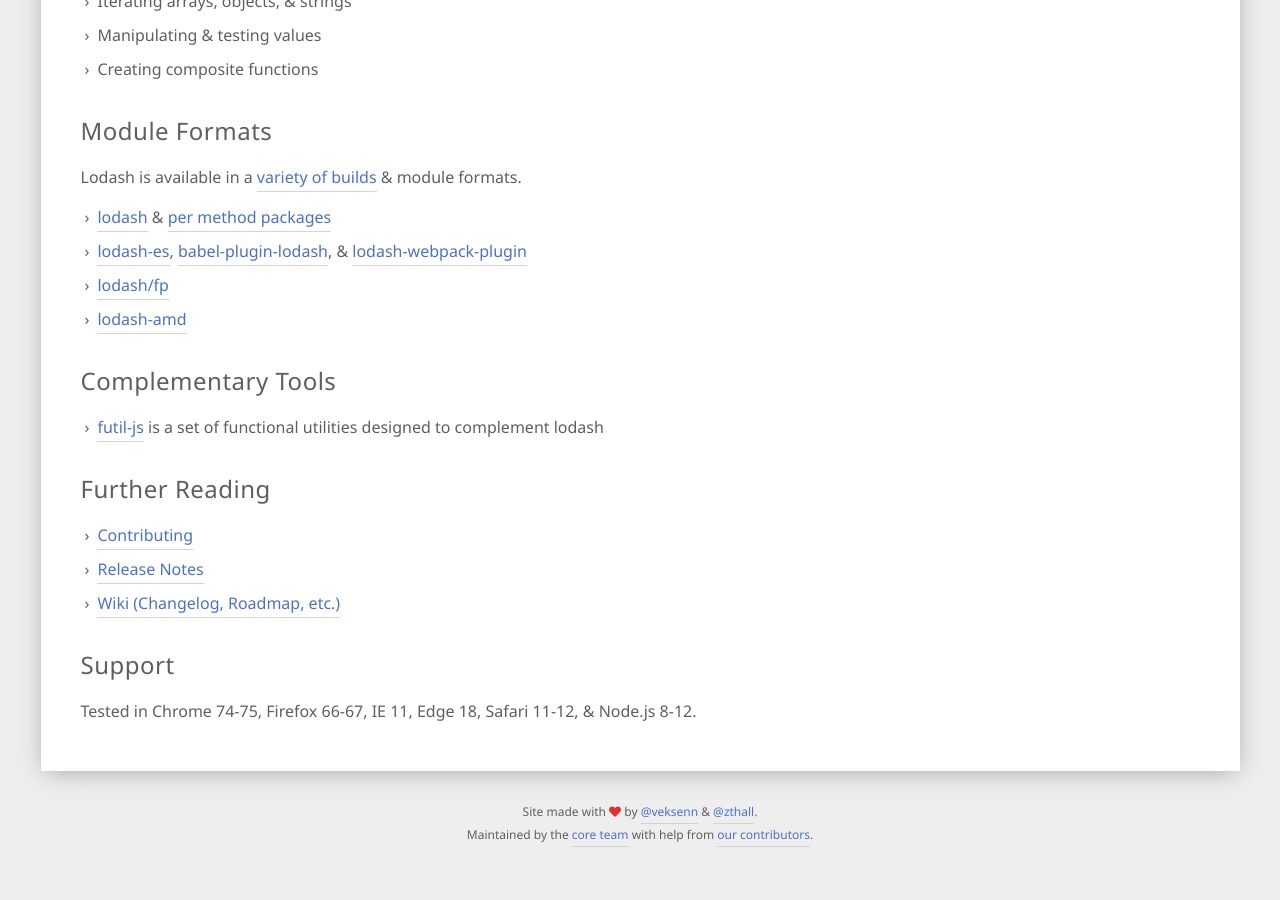
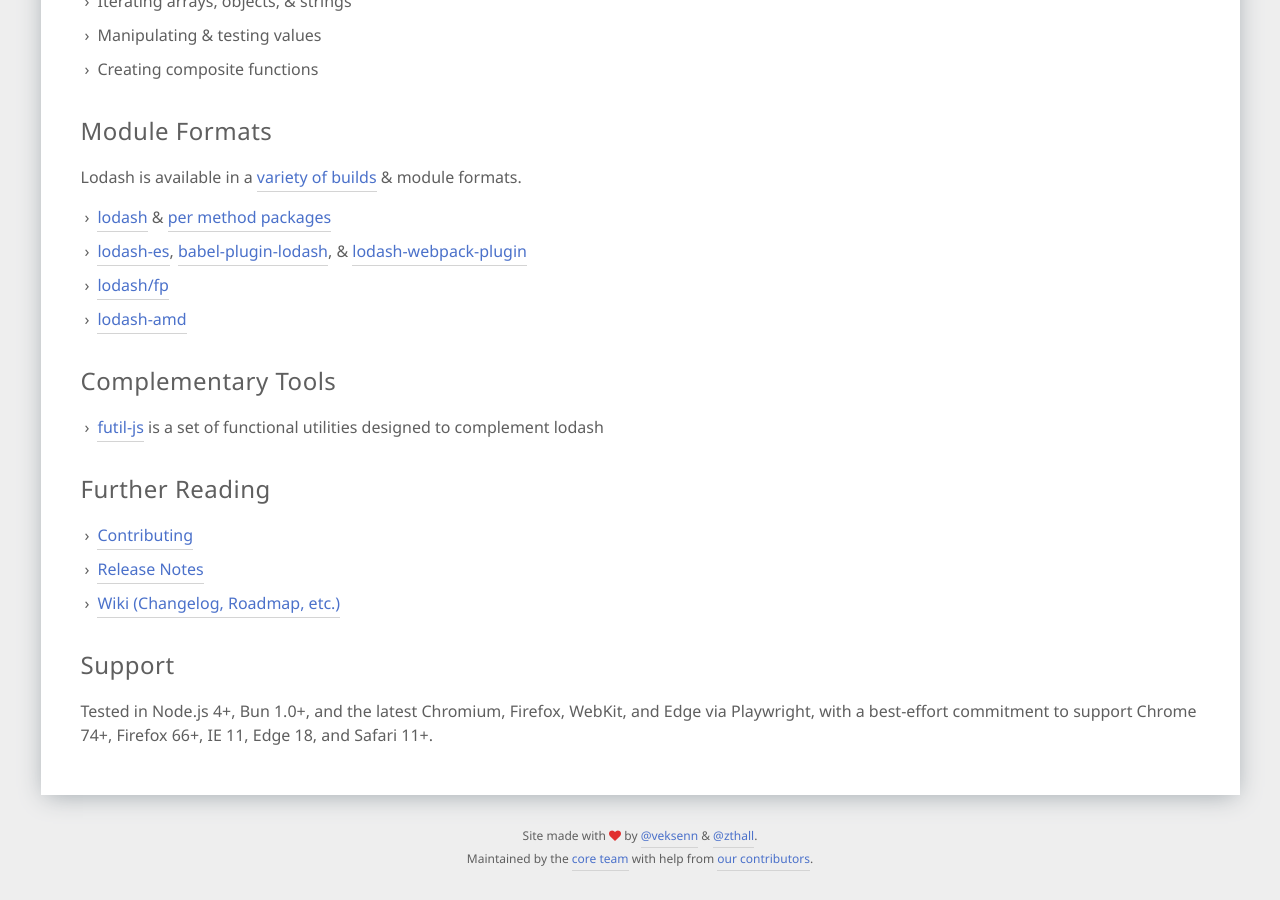
Before and after one commit to lodash/lodash.com, a Jekyll site: the page built from index.html, in a window 1280 px wide and 900 px high, scrolled down 1633 px. Built offline with Jekyll 4.4.1, drawn with Linux system fonts in a browser that asks for light colours; before the commit the page ends 2509 px from its top, so only the background shows below that.

Commit message:
docs: update the support section (#298)

```diff
--- a/index.html
+++ b/index.html
@@ -91,7 +91,7 @@
 
 <section>
   <h2>Support</h2>
-  <p><span class="rwd-line">Tested in Chrome 74-75, Firefox 66-67, IE 11, Edge 18, Safari 11-12, &amp; Node.js 8-12.</span></p>
+  <p><span class="rwd-line">Tested in Node.js 4+, Bun 1.0+, and the latest Chromium, Firefox, WebKit, and Edge via Playwright, with a best-effort commitment to support Chrome 74+, Firefox 66+, IE 11, Edge 18, and Safari 11+.</span></p>
 </section>
 
 <script src="/assets/js/home.js" async></script>
```
